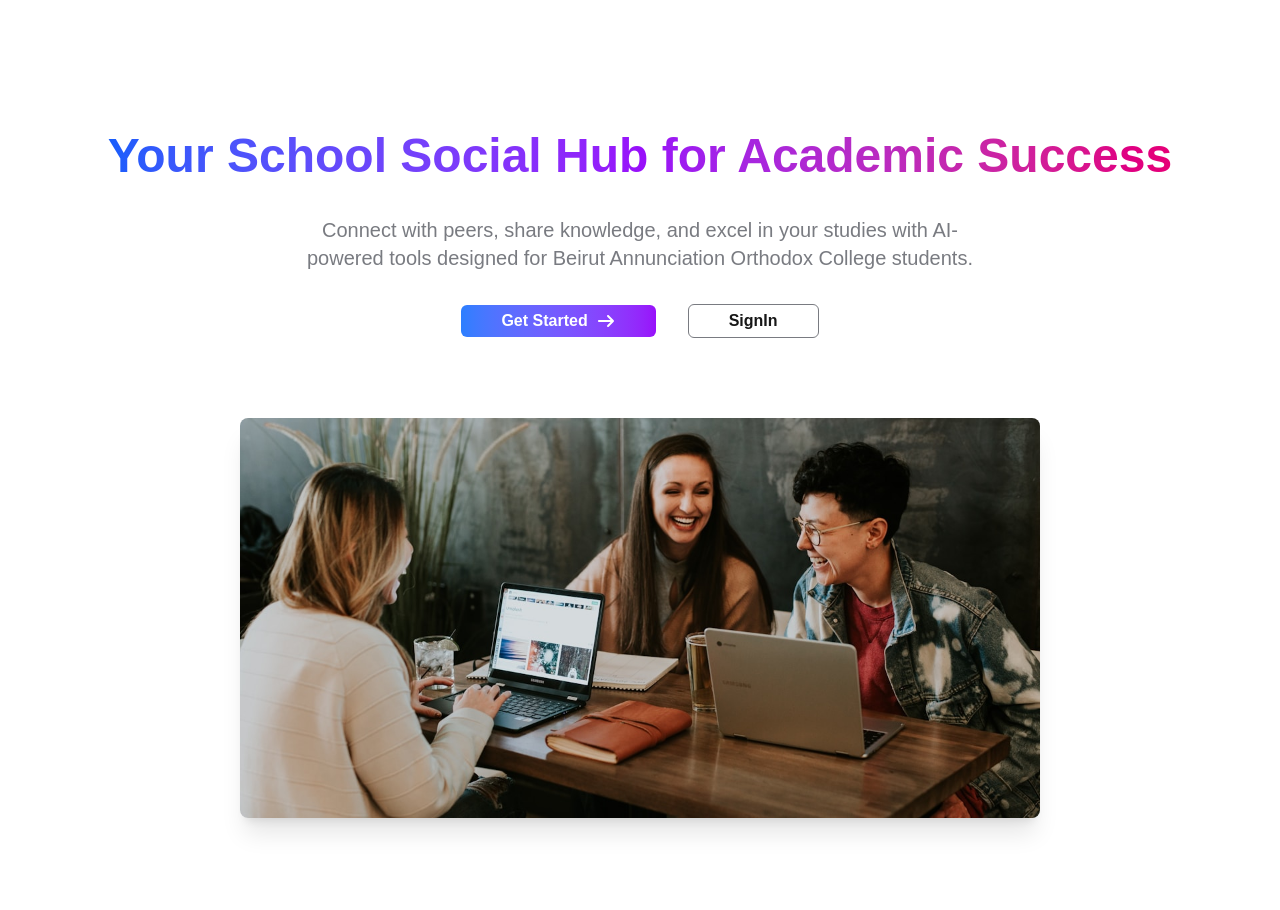
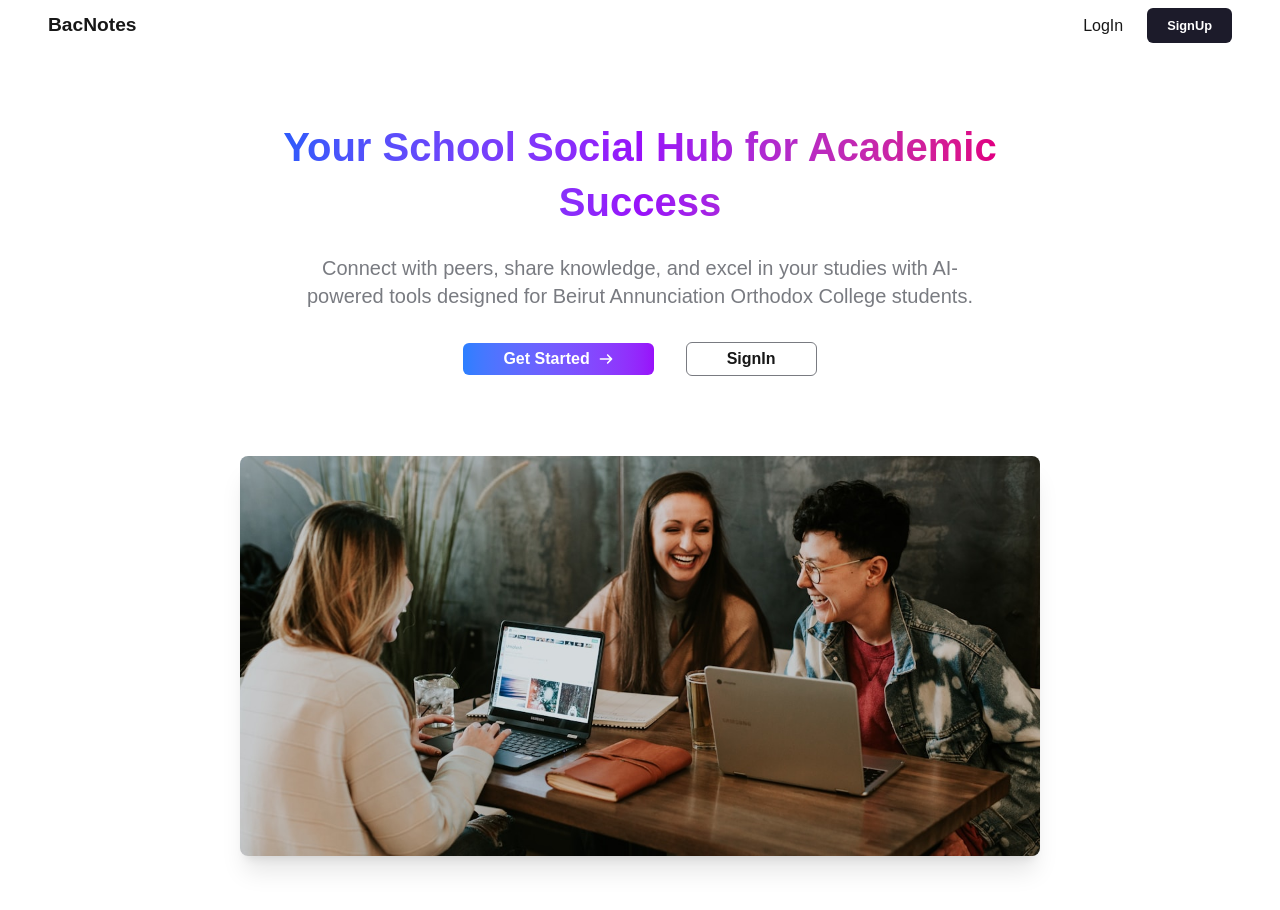
Before and after one commit to Jad-Kobeissi/bacnotes-db, a Next.js app: page / in a window 1280 px wide. Shown: the top 910 px of the page. Built offline with nearby package versions, Linux system fonts and the light colour scheme.

Commit message:
Refactor navigation and home components for improved structure and functionality

```diff
--- a/app/page.tsx
+++ b/app/page.tsx
@@ -1,28 +1,59 @@
-"use client"
+"use client";
 import Link from "next/link";
-import { motion } from "motion/react"
+import { motion } from "motion/react";
+import { useRouter } from "next/navigation";
 function Nav() {
-  return <nav></nav>
+  const router = useRouter();
+  return (
+    <nav className="flex justify-between items-center p-2 bg-transparent backdrop-blur-sm w-screen fixed top-0 z-10 rounded-md px-12">
+      <h1 className="text-[1.2rem] font-semibold">BacNotes</h1>
+      <div className="flex gap-6">
+        <motion.button
+          whileHover={{ scale: 1.1 }}
+          whileTap={{ scale: 0.9 }}
+          onClick={() => router.push("/login")}
+        >
+          LogIn
+        </motion.button>
+        <motion.button
+          whileHover={{ scale: 1.1 }}
+          whileTap={{ scale: 0.9 }}
+          className="bg-[#1C1B2A] rounded-md px-5 py-2 text-white font-semibold text-[.8rem]"
+          onClick={() => router.push("/signup")}
+        >
+          SignUp
+        </motion.button>
+      </div>
+    </nav>
+  );
 }
 function Home() {
+  const router = useRouter();
   return (
     <div className="text-center my-30 flex flex-col gap-20 px-2" id="home">
       <div>
-        <div className="flex items-center justify-center flex-col w-full">
-          <h1 className="text-[2.5rem] sm:text-[3rem] font-bold mb-6 bg-gradient-to-r from-blue-600 via-purple-600 to-pink-600 bg-clip-text text-transparent overflow-hidden leading-[1.5em]">
+        <div className="w-full flex items-center justify-center">
+          <div className="flex items-center justify-center flex-col min-[400px]:max-w-3xl w-screen">
+            <h1 className="text-[2.5rem] max-[600px]:text-[3rem] font-bold mb-6 bg-gradient-to-r from-blue-600 via-purple-600 to-pink-600 bg-clip-text text-transparent max-[400px]:text-[2.5rem] leading-snug">
               Your School Social Hub for Academic Success
             </h1>
             <p className="text-lg sm:text-xl text-(--secondary-text) mb-8 max-w-2xl mx-auto">
-            Connect with peers, share knowledge, and excel in your studies with
-            AI-powered tools designed for Beirut Annunciation Orthodox College
-            students.
+              Connect with peers, share knowledge, and excel in your studies
+              with AI-powered tools designed for Beirut Annunciation Orthodox
+              College students.
             </p>
           </div>
+        </div>
         <div className="flex min-[600px]:gap-8 gap-3 max-[600px]:flex-col items-center justify-center">
-          <motion.button whileHover={{ scale: 1.1 }} whileTap={{ scale: 0.9 }} className="flex items-center justify-center gap-2 bg-linear-to-r from-blue-500 to-purple-600 text-white rounded-md max-[600px]:w-[75%] px-10 py-1 text-[1rem] font-bold">
+          <motion.button
+            whileHover={{ scale: 1.1 }}
+            whileTap={{ scale: 0.9 }}
+            className="flex items-center justify-center gap-2  bg-linear-to-r from-blue-500 to-purple-600 text-white rounded-md max-[600px]:w-[75%] px-10 py-1 text-[1rem] font-bold "
+            onClick={() => router.push("/signup")}
+          >
             Get Started
             <svg
-              className="w-5"
+              className="w-4"
               xmlns="http://www.w3.org/2000/svg"
               viewBox="0 0 640 640"
               fill="#ffffff"
@@ -30,7 +61,12 @@ function Home() {
               <path d="M566.6 342.6C579.1 330.1 579.1 309.8 566.6 297.3L406.6 137.3C394.1 124.8 373.8 124.8 361.3 137.3C348.8 149.8 348.8 170.1 361.3 182.6L466.7 288L96 288C78.3 288 64 302.3 64 320C64 337.7 78.3 352 96 352L466.7 352L361.3 457.4C348.8 469.9 348.8 490.2 361.3 502.7C373.8 515.2 394.1 515.2 406.6 502.7L566.6 342.7z" />
             </svg>
           </motion.button>
-          <motion.button whileHover={{ scale: 1.1 }} whileTap={{ scale: 0.9}} className="border border-(--secondary-text) rounded-md px-10 py-1 text-[1rem] font-bold max-[600px]:w-[75%]">
+          <motion.button
+            whileHover={{ scale: 1.1 }}
+            whileTap={{ scale: 0.9 }}
+            className="border border-(--secondary-text) rounded-md px-10 py-1 text-[1rem] font-bold max-[600px]:w-[75%]"
+            onClick={() => router.push("/login")}
+          >
             SignIn
           </motion.button>
         </div>
@@ -48,6 +84,7 @@ function Home() {
 export default function Page() {
   return (
     <>
+      <Nav />
       <Home />
     </>
   );
```
Lines whose indentation alone changed are shown as unchanged.
